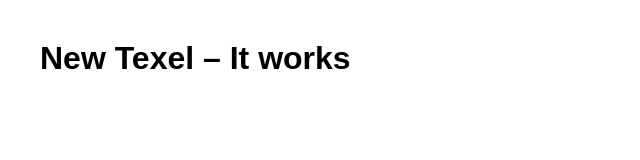
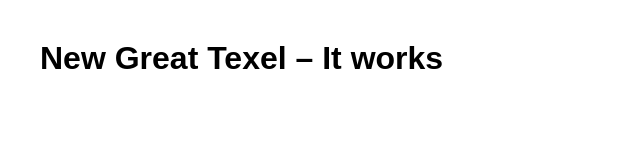
Before and after one commit to mc-system2/Texel, a plain HTML site: page frontend/src/index.html in a window 1280 px wide. Shown: the whole page, without its empty margins (0-640 px from the left). Drawn offline with Linux system fonts and the light colour scheme.

Commit message:
TEST UPDATE

```diff
--- a/frontend/src/index.html
+++ b/frontend/src/index.html
@@ -2,7 +2,7 @@
 <meta charset="utf-8" />
 <title>Texel</title>
 <link rel="stylesheet" href="style.css">
-<h1>New Texel – It works</h1>
+<h1>New Great Texel – It works</h1>
 <script src="script.js"></script>
 
 <!-- redeploy -->
```
Also changed, not shown: index.html (deleted).
